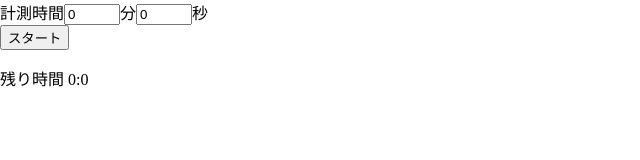
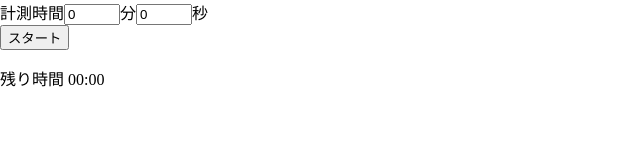
Before and after one commit to mizore-fu/react-timer, a React (Create React App) app in the folder app/: page / in a window 1280 px wide. Shown: the top 160 px of the page, without its empty margins (0-640 px from the left). Built offline with nearby package versions, Linux system fonts and the light colour scheme.

Commit message:
残り時間が2桁で表示されるよう修正

```diff
--- a/app/src/App.tsx
+++ b/app/src/App.tsx
@@ -25,6 +25,17 @@ function App() {
     }
   }, [remainingTime, isCounting]);
 
+  const convertToTwoDisits = (num: number) => {
+    if (num > 9) return String(num);
+    return `0${String(num)}`;
+  };
+
+  const transformIntoDisplayedTime = (time: number) => {
+    const minutes = Math.floor(time / 60);
+    const seconds = time % 60;
+    return `${convertToTwoDisits(minutes)}:${convertToTwoDisits(seconds)}`;
+  };
+
   return (
     <div className="App">
       <InputField
@@ -39,9 +50,7 @@ function App() {
         setCounting={setCounting}
         setRemainingTime={setRemainingTime}
       />
-      <p>
-        残り時間 {Math.floor(remainingTime / 60)}:{remainingTime % 60}
-      </p>
+      <p>残り時間 {transformIntoDisplayedTime(remainingTime)}</p>
     </div>
   );
 }
```
